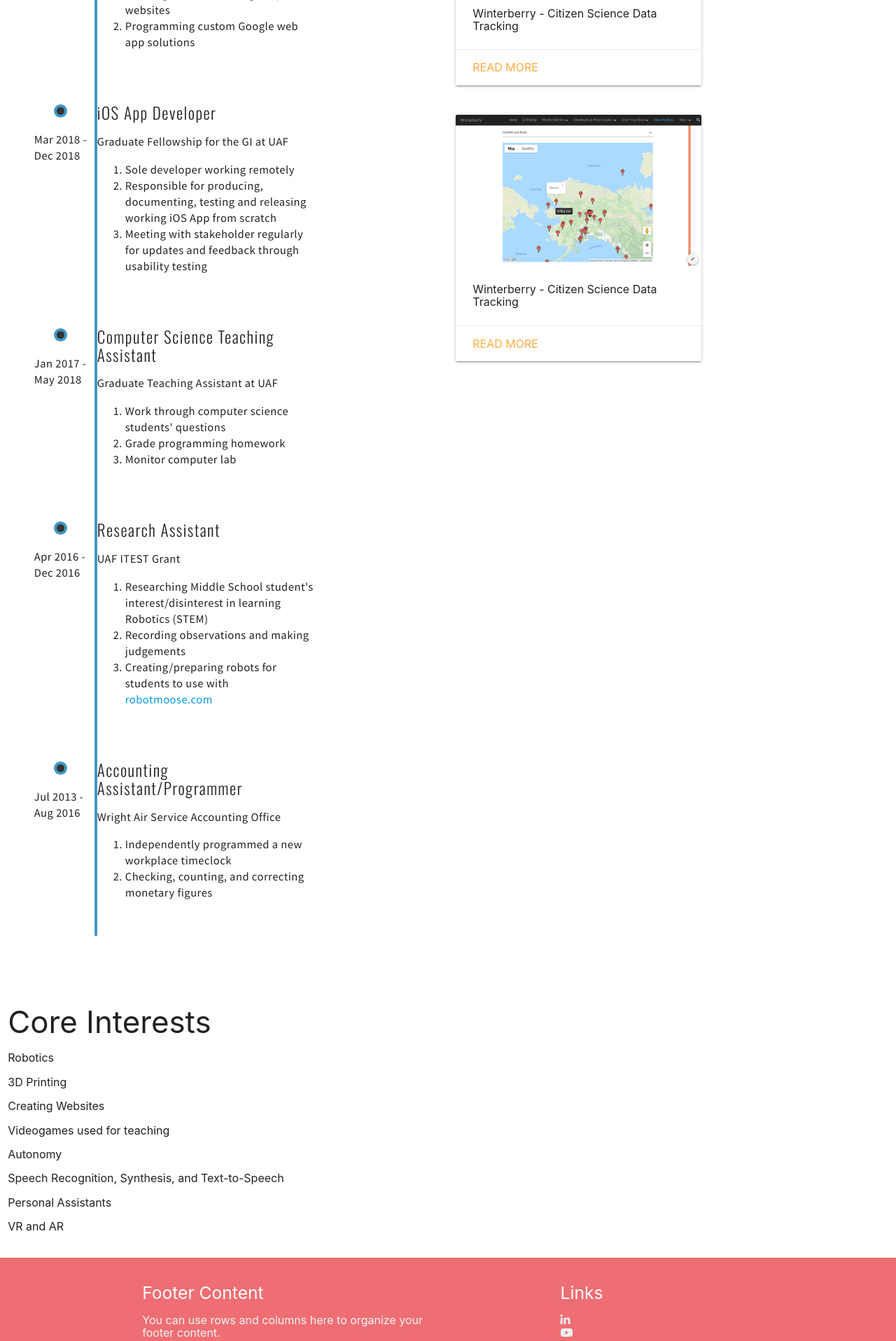
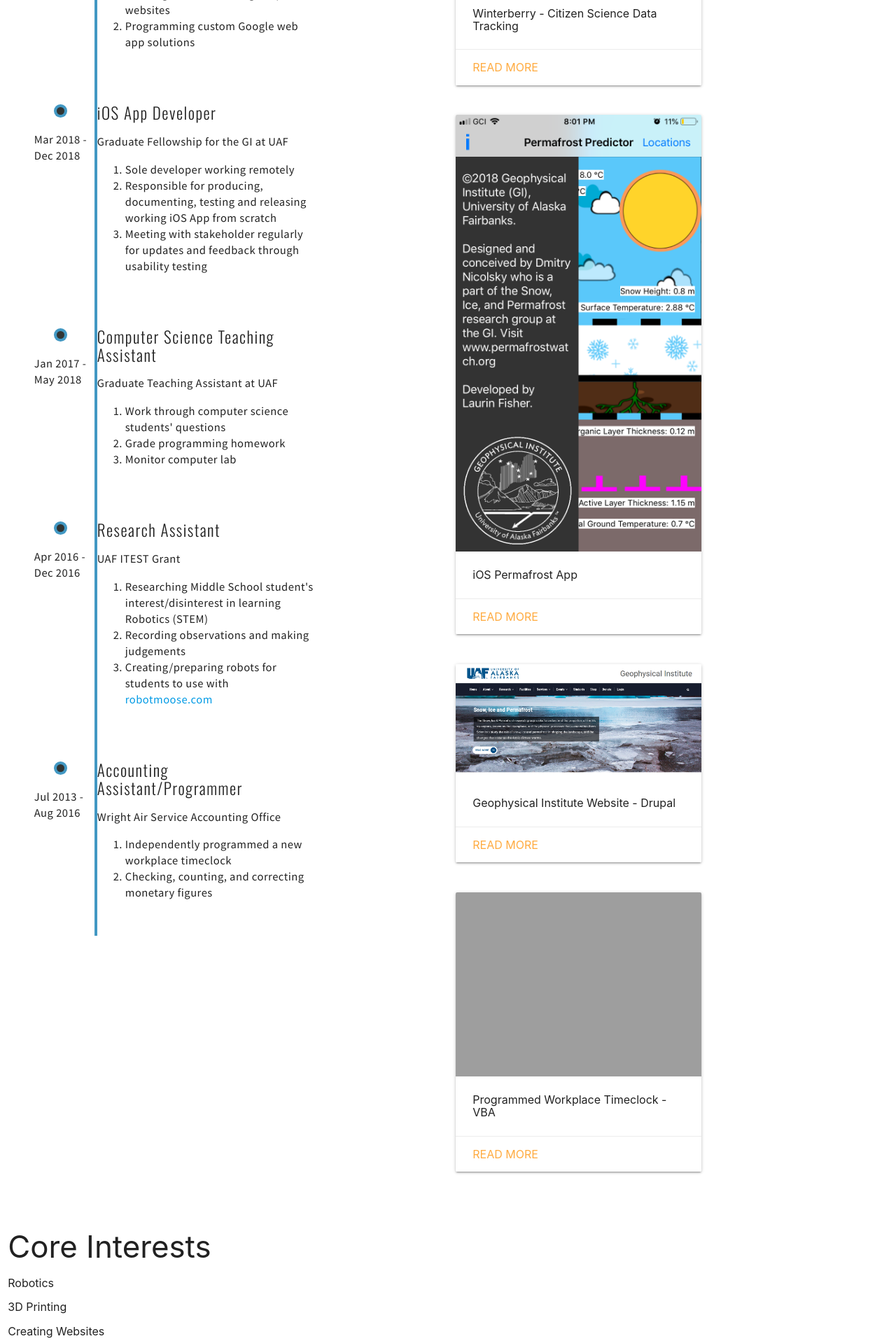
Before and after one commit to Dev-Laurin/portfolioWebsite, a Flask app: page / in a window 1280 px wide. Shown: the part 1290-3206 px from the top of the page at 70% size. Run offline with Flask 2, Linux system fonts and the light colour scheme; some libraries are stand-ins or nearby versions; grey boxes are pictures that could not be loaded.

Commit message:
Added more projects.

```diff
--- a/pythonSite/templates/index.html
+++ b/pythonSite/templates/index.html
@@ -286,14 +286,48 @@
 				    <div class="col s12 m7">
 				      <div class="card">
 				        <div class="card-image">
-				          <img src="../static/images/portfolioImages/winterberry_map.png">
+				          <img src="../static/images/portfolioImages/IMG-3515.PNG">
 				          <span class="card-title"></span>
 				        </div>
 				        <div class="card-content">
-				          <p>Winterberry - Citizen Science Data Tracking</p>
+				          <p>iOS Permafrost App</p>
 				        </div>
 				        <div class="card-action">
-				          <a class="modal-trigger" href="#gasModal">Read More</a>
+				          <a class="modal-trigger" href="#swiftModal">Read More</a>
+				        </div>
+				      </div>
+				    </div>
+				  </div>
+
+				  <div class="row">
+				    <div class="col s12 m7">
+				      <div class="card">
+				        <div class="card-image">
+				          <img src="../static/images/portfolioImages/geophysical.png">
+				          <span class="card-title"></span>
+				        </div>
+				        <div class="card-content">
+				          <p>Geophysical Institute Website - Drupal</p>
+				        </div>
+				        <div class="card-action">
+				          <a class="modal-trigger" href="#drupalModal">Read More</a>
+				        </div>
+				      </div>
+				    </div>
+				  </div>
+
+				  <div class="row">
+				    <div class="col s12 m7">
+				      <div class="card">
+				        <div class="card-image">
+				          <img src="../static/images/portfolioImages/">
+				          <span class="card-title"></span>
+				        </div>
+				        <div class="card-content">
+				          <p>Programmed Workplace Timeclock - VBA</p>
+				        </div>
+				        <div class="card-action">
+				          <a class="modal-trigger" href="#vbaModal">Read More</a>
 				        </div>
 				      </div>
 				    </div>
```
Also changed, not shown: pythonSite/static/images/portfolioImages/geophysical.png (added).
